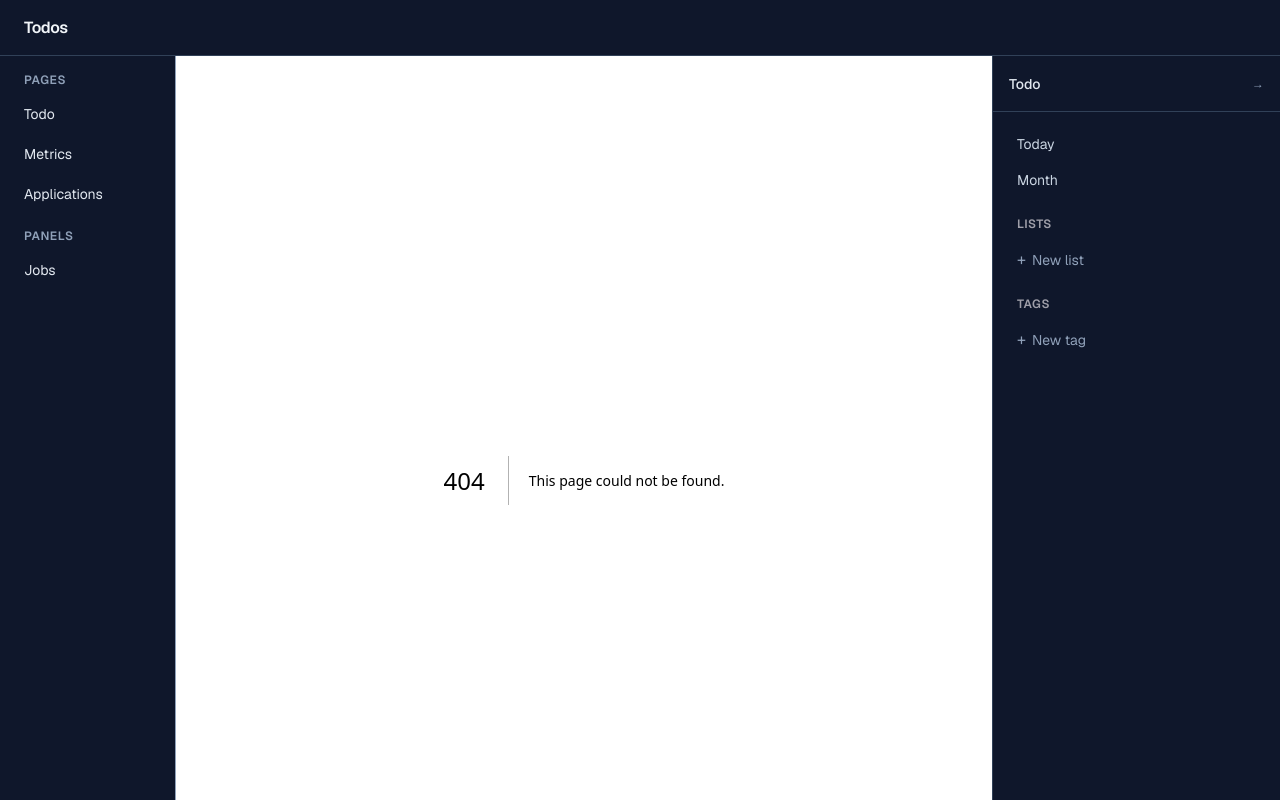
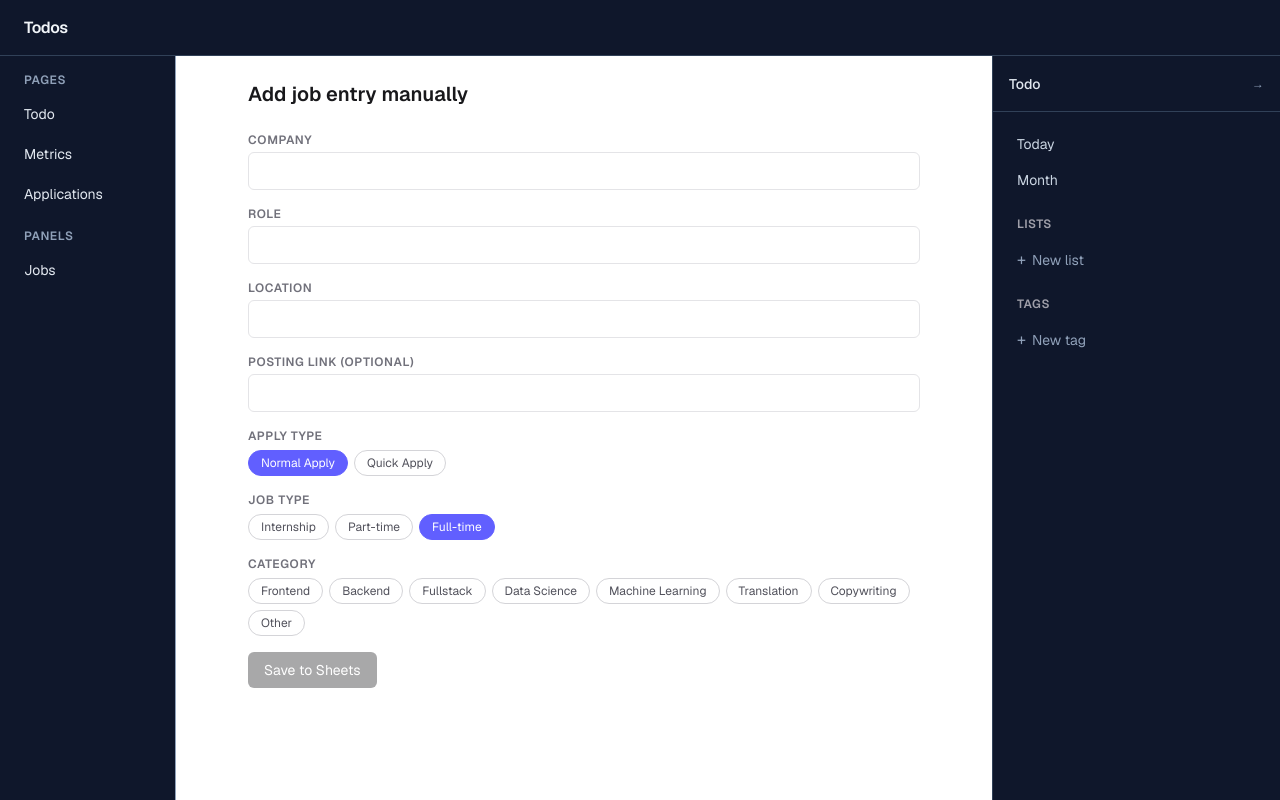
Before and after one commit to Jonathanko52/personal-interface, a Next.js app: page /jobs/new in a window 1280 px wide. Before the commit this address had no page. Built offline with nearby package versions, Linux system fonts and the light colour scheme.

Commit message:
new page added

```diff
--- /dev/null
+++ b/app/jobs/new/page.tsx
@@ -0,0 +1,144 @@
+"use client";
+
+import { useState } from "react";
+import {
+  ApplyTypeCode,
+  JobTypeCode,
+  JobCategory,
+  APPLY_TYPE_LABELS,
+  JOB_TYPE_LABELS,
+  JOB_CATEGORIES,
+} from "@/app/lib/jobFields";
+
+export default function NewJobPage() {
+  const [companyName, setCompanyName] = useState("");
+  const [jobPosting, setJobPosting] = useState("");
+  const [location, setLocation] = useState("");
+  const [postingLink, setPostingLink] = useState("");
+  const [applyType, setApplyType] = useState<ApplyTypeCode>("normal");
+  const [jobType, setJobType] = useState<JobTypeCode>("full-time");
+  const [categories, setCategories] = useState<JobCategory[]>([]);
+
+  const isValid = Boolean(companyName.trim() && jobPosting.trim() && location.trim());
+
+  function toggleCategory(category: JobCategory) {
+    setCategories((prev) =>
+      prev.includes(category) ? prev.filter((c) => c !== category) : [...prev, category]
+    );
+  }
+
+  return (
+    <div className="max-w-2xl mx-auto">
+      <h1 className="text-xl font-semibold text-zinc-900 mb-6">Add job entry manually</h1>
+
+      <div className="flex flex-col gap-4">
+        <div className="flex flex-col gap-1">
+          <label className="text-xs font-semibold text-zinc-500 uppercase tracking-wider">Company</label>
+          <input
+            type="text"
+            value={companyName}
+            onChange={(e) => setCompanyName(e.target.value)}
+            className="text-sm border border-zinc-200 rounded-md px-3 py-2 outline-none text-zinc-900 bg-white focus:border-indigo-400 transition-colors"
+          />
+        </div>
+        <div className="flex flex-col gap-1">
+          <label className="text-xs font-semibold text-zinc-500 uppercase tracking-wider">Role</label>
+          <input
+            type="text"
+            value={jobPosting}
+            onChange={(e) => setJobPosting(e.target.value)}
+            className="text-sm border border-zinc-200 rounded-md px-3 py-2 outline-none text-zinc-900 bg-white focus:border-indigo-400 transition-colors"
+          />
+        </div>
+        <div className="flex flex-col gap-1">
+          <label className="text-xs font-semibold text-zinc-500 uppercase tracking-wider">Location</label>
+          <input
+            type="text"
+            value={location}
+            onChange={(e) => setLocation(e.target.value)}
+            className="text-sm border border-zinc-200 rounded-md px-3 py-2 outline-none text-zinc-900 bg-white focus:border-indigo-400 transition-colors"
+          />
+        </div>
+        <div className="flex flex-col gap-1">
+          <label className="text-xs font-semibold text-zinc-500 uppercase tracking-wider">
+            Posting Link (optional)
+          </label>
+          <input
+            type="url"
+            value={postingLink}
+            onChange={(e) => setPostingLink(e.target.value)}
+            className="text-sm border border-zinc-200 rounded-md px-3 py-2 outline-none text-zinc-900 bg-white focus:border-indigo-400 transition-colors"
+          />
+        </div>
+
+        <div className="flex flex-col gap-1.5">
+          <span className="text-xs font-semibold text-zinc-500 uppercase tracking-wider">Apply Type</span>
+          <div className="flex gap-1.5">
+            {(["normal", "quick"] as const).map((type) => (
+              <button
+                key={type}
+                type="button"
+                onClick={() => setApplyType(type)}
+                className={`text-xs px-3 py-1 rounded-full border transition-colors ${
+                  applyType === type
+                    ? "bg-indigo-500 text-white border-indigo-500"
+                    : "border-zinc-300 text-zinc-600 hover:border-zinc-400"
+                }`}
+              >
+                {APPLY_TYPE_LABELS[type]}
+              </button>
+            ))}
+          </div>
+        </div>
+
+        <div className="flex flex-col gap-1.5">
+          <span className="text-xs font-semibold text-zinc-500 uppercase tracking-wider">Job Type</span>
+          <div className="flex gap-1.5">
+            {(["internship", "part-time", "full-time"] as const).map((type) => (
+              <button
+                key={type}
+                type="button"
+                onClick={() => setJobType(type)}
+                className={`text-xs px-3 py-1 rounded-full border transition-colors ${
+                  jobType === type
+                    ? "bg-indigo-500 text-white border-indigo-500"
+                    : "border-zinc-300 text-zinc-600 hover:border-zinc-400"
+                }`}
+              >
+                {JOB_TYPE_LABELS[type]}
+              </button>
+            ))}
+          </div>
+        </div>
+
+        <div className="flex flex-col gap-1.5">
+          <span className="text-xs font-semibold text-zinc-500 uppercase tracking-wider">Category</span>
+          <div className="flex gap-1.5 flex-wrap">
+            {JOB_CATEGORIES.map((category) => (
+              <button
+                key={category}
+                type="button"
+                onClick={() => toggleCategory(category)}
+                className={`text-xs px-3 py-1 rounded-full border transition-colors ${
+                  categories.includes(category)
+                    ? "bg-indigo-500 text-white border-indigo-500"
+                    : "border-zinc-300 text-zinc-600 hover:border-zinc-400"
+                }`}
+              >
+                {category}
+              </button>
+            ))}
+          </div>
+        </div>
+
+        {/* Save button built here for layout; the duplicate-check + save wiring is subtask 2. */}
+        <button
+          disabled={!isValid}
+          className="self-start text-sm bg-zinc-800 text-white rounded-md px-4 py-2 hover:bg-zinc-900 transition-colors disabled:opacity-40 disabled:cursor-not-allowed"
+        >
+          Save to Sheets
+        </button>
+      </div>
+    </div>
+  );
+}
```
